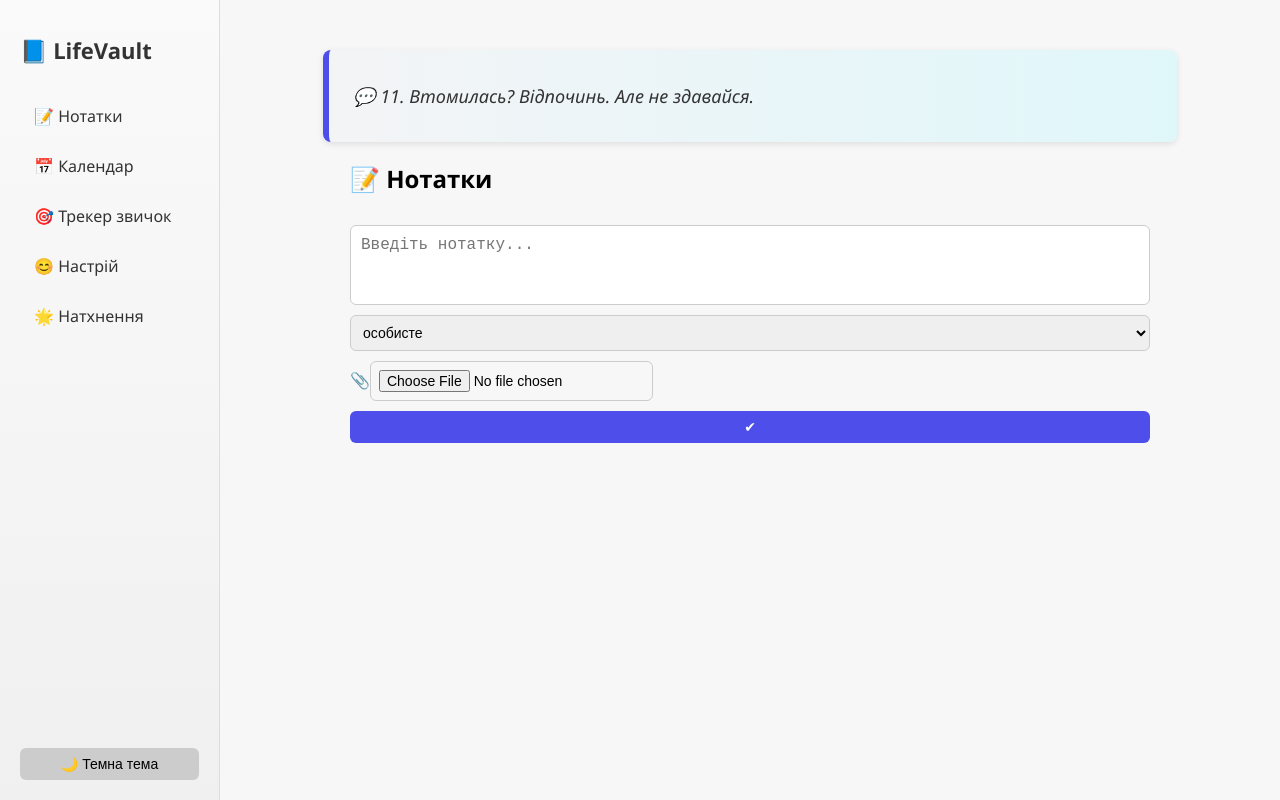
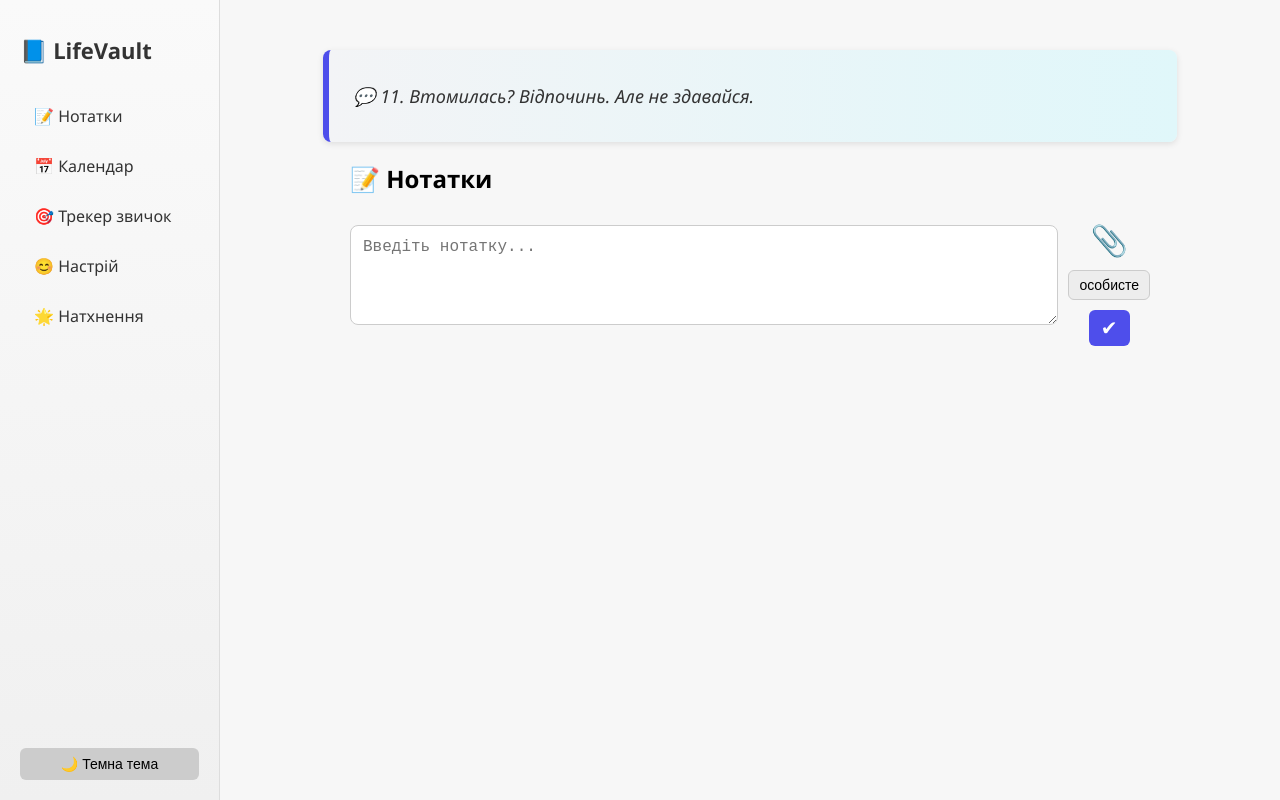
Before and after one commit to Vidziano/LifeVault, a React (Create React App) app: page / in a window 1280 px wide. Built offline with nearby package versions, Linux system fonts and the light colour scheme.

Commit message:
notes are scattered

```diff
--- a/src/Notes.css
+++ b/src/Notes.css
@@ -1,57 +1,131 @@
-/* Notes.css */
 .notes-wrapper {
   max-width: 800px;
   margin: 0 auto;
 }
 
 .note-input {
+  margin-bottom: 30px;
+}
+
+.note-input-top {
+  display: flex;
+  align-items: flex-start;
+  gap: 10px;
+}
+
+.note-input-top textarea {
+  flex-grow: 1;
+  resize: vertical;
+  font-size: 16px;
+  padding: 12px;
+  border-radius: 8px;
+  border: 1px solid #ccc;
+  min-height: 100px;
+}
+
+.note-input-controls {
   display: flex;
   flex-direction: column;
+  align-items: center;
   gap: 10px;
-    margin-bottom: 20px;
+  margin-top: 4px;
 }
 
-  .note-input textarea {
-    width: 100%;
-    height: 80px;
-    font-size: 16px;
-    padding: 10px;
-    border-radius: 6px;
-    border: 1px solid #ccc;
-    resize: none;
-    box-sizing: border-box;
+.big-clip {
+  font-size: 30px;
+  cursor: pointer;
+  position: relative;
 }
 
-  .note-input select,
-  .note-input input[type="file"],
-  .note-input button {
-    font-size: 14px;
-    padding: 8px;
-    border-radius: 6px;
-    border: 1px solid #ccc;
+.big-clip input[type="file"] {
+  display: none;
 }
 
-  .note-input button {
+.category-dropdown {
+  position: relative;
+}
+
+.category-btn {
+  font-size: 14px;
+  padding: 6px 10px;
+  background-color: #ededed;
+  border: 1px solid #ccc;
+  border-radius: 6px;
+  cursor: pointer;
+}
+
+.category-options {
+  position: absolute;
+  top: 100%;
+  left: 0;
+  z-index: 10;
+  background-color: white;
+  border: 1px solid #ccc;
+  border-radius: 6px;
+  box-shadow: 0 2px 6px rgba(0, 0, 0, 0.2);
+  margin-top: 4px;
+  overflow: hidden;
+}
+
+.category-option {
+  padding: 8px 12px;
+  cursor: pointer;
+  font-size: 14px;
+}
+
+.category-option:hover {
+  background-color: #f5f5f5;
+}
+
+.add-btn {
+  font-size: 20px;
+  padding: 6px 12px;
   background-color: #4e4eeb;
   color: white;
   border: none;
+  border-radius: 6px;
   cursor: pointer;
 }
 
 .notes-list {
   display: flex;
-    flex-direction: column;
-    gap: 15px;
+  flex-wrap: wrap;
+  gap: 16px;
+  justify-content: flex-start;
 }
 
 .note {
+  flex: 0 1 calc(20% - 16px);
+  box-sizing: border-box;
   padding: 15px;
   border-radius: 10px;
   border: 1px solid #ddd;
-    position: relative;
   box-shadow: 0 1px 3px rgba(0,0,0,0.1);
-    transition: box-shadow 0.2s;
+  display: flex;
+  flex-direction: column;
+  justify-content: space-between;
+  transition: transform 0.3s ease, box-shadow 0.3s ease, opacity 0.3s ease;
+  animation: fadeInScale 0.4s ease;
+  opacity: 1;
 }
+
+@keyframes fadeInScale {
+  from {
+    opacity: 0;
+    transform: scale(0.95);
+  }
+  to {
+    opacity: 1;
+    transform: scale(1);
+  }
+}
+
+.note:hover {
+  transform: translateY(-4px);
+  box-shadow: 0 4px 12px rgba(0, 0, 0, 0.15);
+}
+
+
 
 
 .note.pinned {
@@ -59,7 +133,7 @@
   box-shadow: 0 0 10px rgba(78, 78, 235, 0.4);
 }
 
-  .note-header {
+.note-meta {
   display: flex;
   justify-content: space-between;
   font-size: 12px;
@@ -91,25 +165,6 @@
   color: white;
 }
 
-  .note-actions .edit-btn {
-    background-color: #4e4eeb;
-    color: white;
-  }
-
-  .note img {
-    max-width: 100%;
-    border-radius: 6px;
-    margin-bottom: 10px;
-  }
-
-  .note .note-date {
-    position: absolute;
-    bottom: 10px;
-    right: 15px;
-    font-size: 11px;
-    color: #999;
-  }
-
 body.dark .note {
   background-color: #2a2a2a;
   color: #f0f0f0;
@@ -120,78 +175,50 @@
   box-shadow: 0 0 10px rgba(78, 78, 235, 0.6);
 }
 
-  body.dark .note-header {
+body.dark .note-meta {
   color: #aaa;
 }
 
-  body.dark .note-date {
-    color: #ccc;
+body.dark .note-category {
+  color: #ddd;
 }
 
-  body.dark .note-input textarea,
-  body.dark .note-input select,
-  body.dark .note-input input[type="file"] {
+body.dark .note-input-top textarea {
   background-color: #333;
   color: white;
   border: 1px solid #555;
 }
 
-  body.dark .note-input button {
-    background-color: #4e4eeb;
+body.dark .category-btn {
+  background-color: #555;
+  color: white;
+  border: 1px solid #666;
+}
+
+body.dark .category-options {
+  background-color: #333;
+  border: 1px solid #666;
+}
+
+body.dark .category-option {
   color: white;
 }
 
-  body.dark .note-actions button {
-    color: white;
+body.dark .category-option:hover {
+  background-color: #444;
 }
 
-body.dark .note.робота { background-color: #3b2b2b; }
-body.dark .note.навчання { background-color: #2a3642; }
-body.dark .note.особисте { background-color: #2c3b2d; }
-body.dark .note.натхнення { background-color: #3a2c3f; }
-
-.note-actions button {
-  background-color: #dddddd;
-  color: #000000;
+body.dark .add-btn {
+  background-color: #4e4eeb;
 }
 
 body.dark .note-actions button {
   background-color: #444;
-  color: #ffffff;
-}
-
-.note-actions .delete-btn {
-  background-color: #e57373;
   color: white;
 }
 
 body.dark .note-actions .delete-btn {
   background-color: #c62828;
-  color: white;
-}
-
-.note-actions .edit-btn {
-  background-color: #4e4eeb;
-  color: white;
-}
-
-body.dark .note-actions .edit-btn {
-  background-color: #3949ab;
-  color: white;
-}
-
-.note-actions .pin-btn {
-  background-color: #f5d9b0;
-  color: #000;
-}
-
-body.dark .note-actions .pin-btn {
-  background-color: #ffa726;
-  color: #000;
-}
-
-.note-actions button:hover {
-  filter: brightness(1.1);
 }
 
 body.dark .note-actions button:hover {
--- a/src/Notes.jsx
+++ b/src/Notes.jsx
@@ -14,25 +14,33 @@ function Notes() {
   const [category, setCategory] = useState('особисте');
   const [file, setFile] = useState(null);
   const [editId, setEditId] = useState(null);
+  const [showCategorySelect, setShowCategorySelect] = useState(false);
 
+  // Зчитування при завантаженні
   useEffect(() => {
     const saved = JSON.parse(localStorage.getItem('notes')) || [];
     setNotes(saved);
   }, []);
 
-  useEffect(() => {
-    localStorage.setItem('notes', JSON.stringify(notes));
-  }, [notes]);
+  // Запис у localStorage вручну після змін
+  const saveNotes = (updated) => {
+    setNotes(updated);
+    localStorage.setItem('notes', JSON.stringify(updated));
+  };
 
   const addOrUpdateNote = () => {
     if (!text.trim()) return;
+
     const reader = new FileReader();
+
     const createOrUpdate = (fileUrl = null) => {
+      let updated;
       if (editId) {
-        const updated = notes.map(n =>
-          n.id === editId ? { ...n, text, category, fileUrl } : n
+        updated = notes.map(n =>
+          n.id === editId
+            ? { ...n, text, category, fileUrl: fileUrl ?? n.fileUrl }
+            : n
         );
-        setNotes(updated);
         setEditId(null);
       } else {
         const newNote = {
@@ -43,8 +51,10 @@ function Notes() {
           pinned: false,
           fileUrl
         };
-        setNotes([newNote, ...notes]);
+        updated = [newNote, ...notes];
       }
+
+      saveNotes(updated);
       setText('');
       setFile(null);
     };
@@ -58,20 +68,22 @@ function Notes() {
   };
 
   const deleteNote = (id) => {
-    setNotes(notes.filter(n => n.id !== id));
+    const updated = notes.filter(n => n.id !== id);
+    saveNotes(updated);
   };
 
   const togglePin = (id) => {
-    setNotes(prev => {
-      return [...prev.map(n => n.id === id ? { ...n, pinned: !n.pinned } : n)]
-        .sort((a, b) => b.pinned - a.pinned);
-    });
+    const updated = [...notes.map(n =>
+      n.id === id ? { ...n, pinned: !n.pinned } : n
+    )].sort((a, b) => b.pinned - a.pinned);
+    saveNotes(updated);
   };
 
   const startEdit = (note) => {
     setEditId(note.id);
     setText(note.text);
     setCategory(note.category);
+    setShowCategorySelect(false);
   };
 
   const pinnedNotes = notes.filter(note => note.pinned);
@@ -82,21 +94,45 @@ function Notes() {
       <h2>📝 Нотатки</h2>
       <div className="notes-layout">
         <div className="note-input">
+          <div className="note-input-top">
             <textarea
               value={text}
               onChange={(e) => setText(e.target.value)}
               placeholder="Введіть нотатку..."
+              rows={4}
+              style={{ resize: 'vertical' }}
             />
-          <select value={category} onChange={(e) => setCategory(e.target.value)}>
-            {Object.keys(categoryColors).map(cat => (
-              <option key={cat} value={cat}>{cat}</option>
-            ))}
-          </select>
-          <label className="file-upload">
+            <div className="note-input-controls">
+              <label className="file-upload big-clip">
                 📎
                 <input type="file" onChange={(e) => setFile(e.target.files[0])} />
               </label>
+
+              <div className="category-dropdown">
+                <button className="category-btn" onClick={() => setShowCategorySelect(!showCategorySelect)}>
+                  {category}
+                </button>
+                {showCategorySelect && (
+                  <div className="category-options">
+                    {Object.keys(categoryColors).map(cat => (
+                      <div
+                        key={cat}
+                        className="category-option"
+                        onClick={() => {
+                          setCategory(cat);
+                          setShowCategorySelect(false);
+                        }}
+                      >
+                        {cat}
+                      </div>
+                    ))}
+                  </div>
+                )}
+              </div>
+
               <button className="add-btn" onClick={addOrUpdateNote}>✔</button>
+            </div>
+          </div>
         </div>
 
         <div className="notes-list">
@@ -117,7 +153,7 @@ function Notes() {
               )}
               <p>{note.text}</p>
               <div className="note-actions">
-                <button onClick={() => togglePin(note.id)}>{note.pinned ? '📌 Відкріпити' : '📌 Закріпити'}</button>
+                <button onClick={() => togglePin(note.id)}>📌</button>
                 <button onClick={() => startEdit(note)}>✏️</button>
                 <button className="delete-btn" onClick={() => deleteNote(note.id)}>🗑️</button>
               </div>
```
Lines whose indentation alone changed are shown as unchanged.
